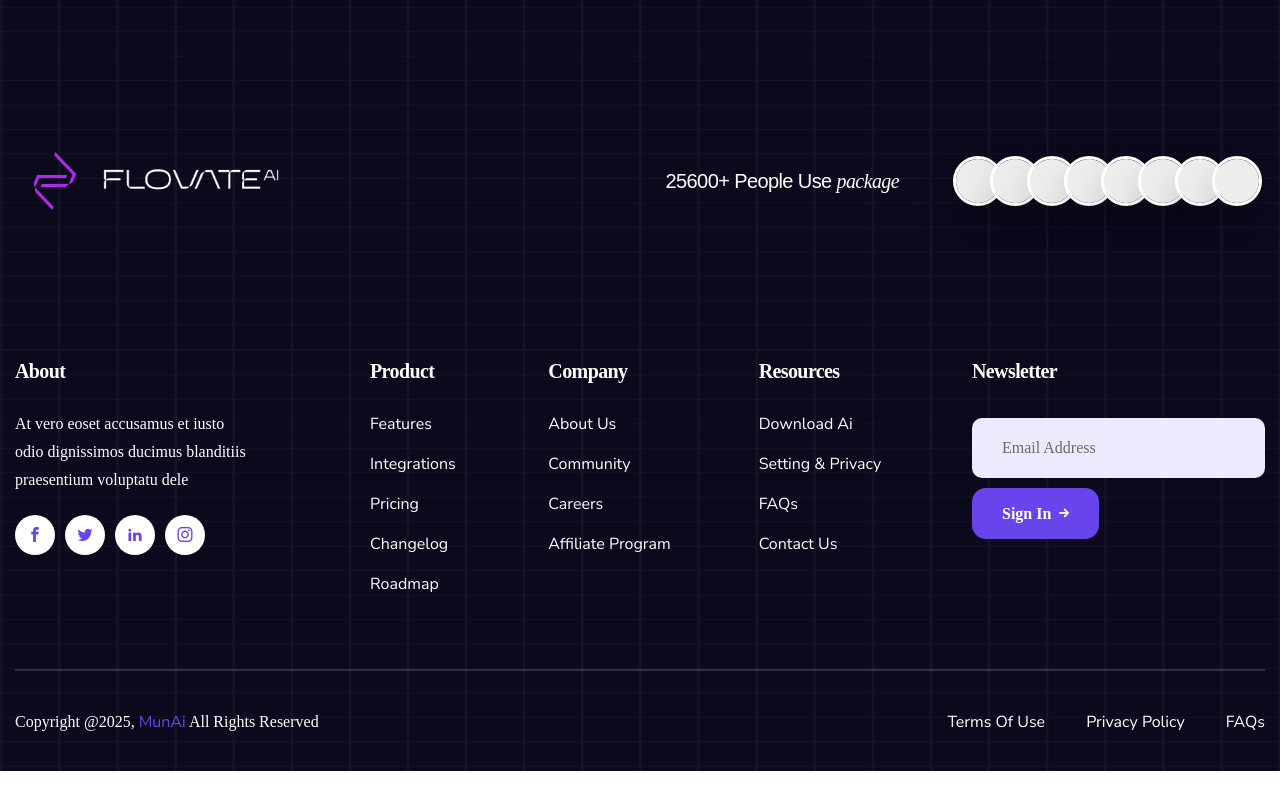
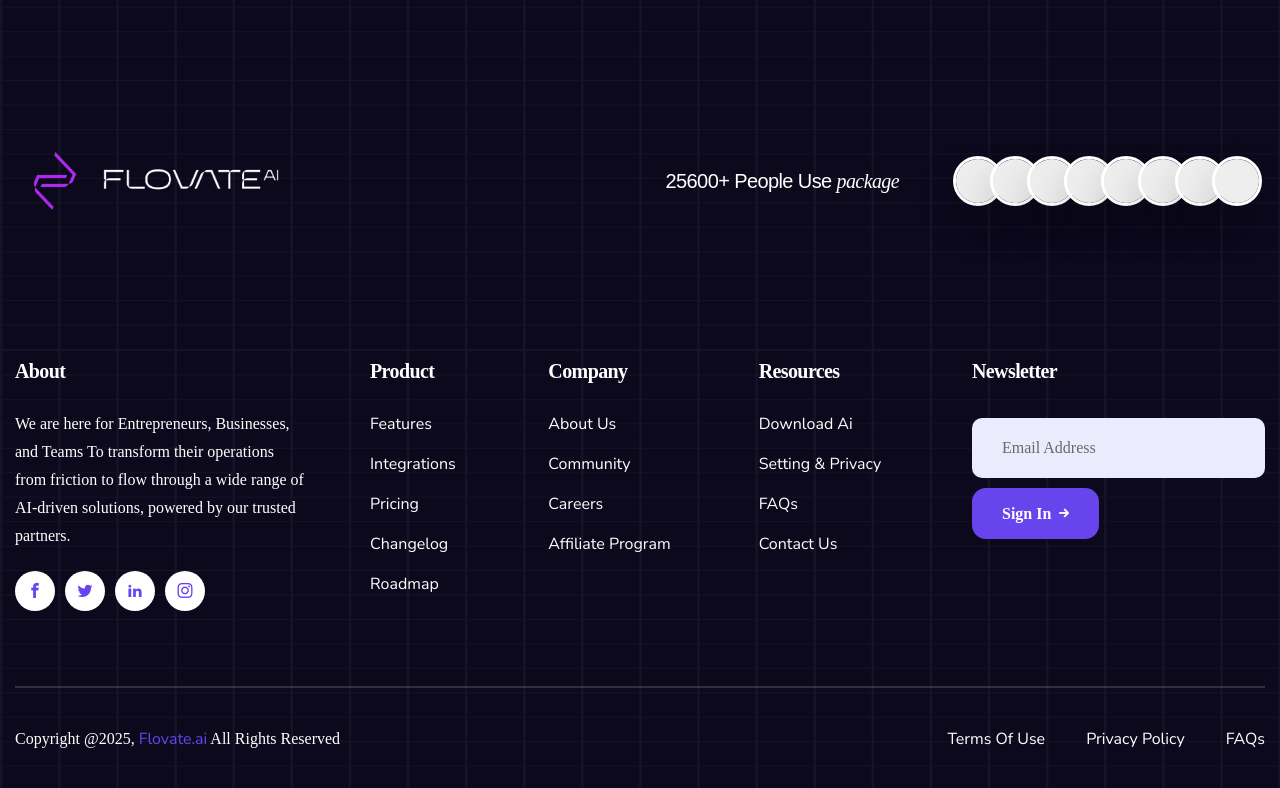
Before and after one commit to louay-srdev/FlovateAi, a Next.js app: page /blog in a window 1280 px wide. Shown: the part 3581-4369 px from the top of the page. Built offline with nearby package versions, Linux system fonts and the light colour scheme; a web font is replaced by a local one.

Commit message:
Footer changes

```diff
--- a/components/footers/Footer1.jsx
+++ b/components/footers/Footer1.jsx
@@ -61,8 +61,9 @@ export default function Footer1() {
           <div className="col-md-3">
             <div className="footer-title">About</div>
             <p className="text">
-              At vero eoset accusamus et iusto <br /> odio dignissimos ducimus
-              blanditiis praesentium voluptatu dele
+              We are here for Entrepreneurs, Businesses, and Teams To transform
+              their operations from friction to flow through a wide range of
+              AI-driven solutions, powered by our trusted partners.
             </p>
             <ul className="wg-social">
               {socialMediaIcons.map((icon, index) => (
@@ -133,7 +134,7 @@ export default function Footer1() {
               <p className="text mb-0">
                 Copyright @{new Date().getFullYear()},{" "}
                 <a className="tf-color" href="#">
-                  MunAi
+                  Flovate.ai
                 </a>{" "}
                 All Rights Reserved
               </p>
```
